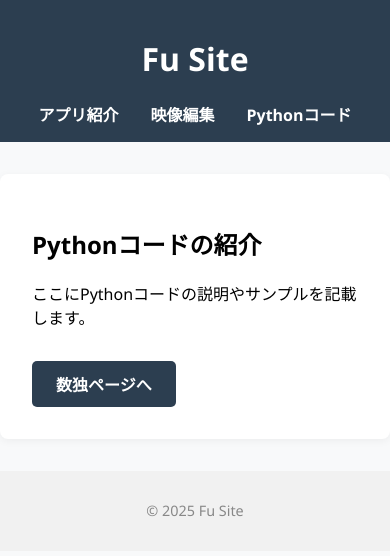
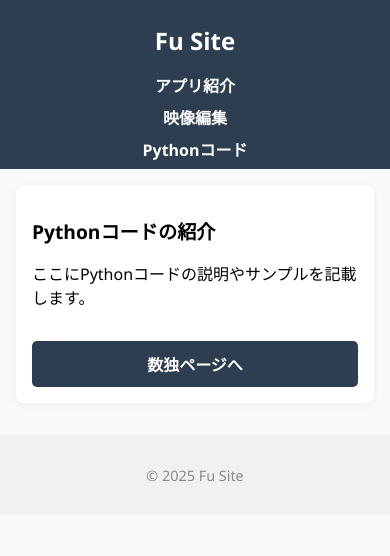
Before and after one commit to ore228/fu_site, a plain HTML site: page python.html in a window 390 px wide. Drawn offline with Linux system fonts and the light colour scheme.

Commit message:
250915-スマホ対応

```diff
--- a/style.css
+++ b/style.css
@@ -42,3 +42,30 @@ footer {
     margin-top: 2rem;
     font-size: 0.9rem;
 }
+
+@media (max-width: 600px) {
+    nav ul {
+        flex-direction: column;
+        gap: 0.5rem;
+    }
+    main {
+        padding: 1rem;
+        margin: 1rem;
+    }
+    header {
+        padding: 0.5rem 0;
+    }
+    h1 {
+        font-size: 1.5rem;
+    }
+    h2 {
+        font-size: 1.2rem;
+    }
+    .button, a.button {
+        width: 100%;
+        box-sizing: border-box;
+        text-align: center;
+        font-size: 1rem;
+        padding: 1em 0;
+    }
+}
```
